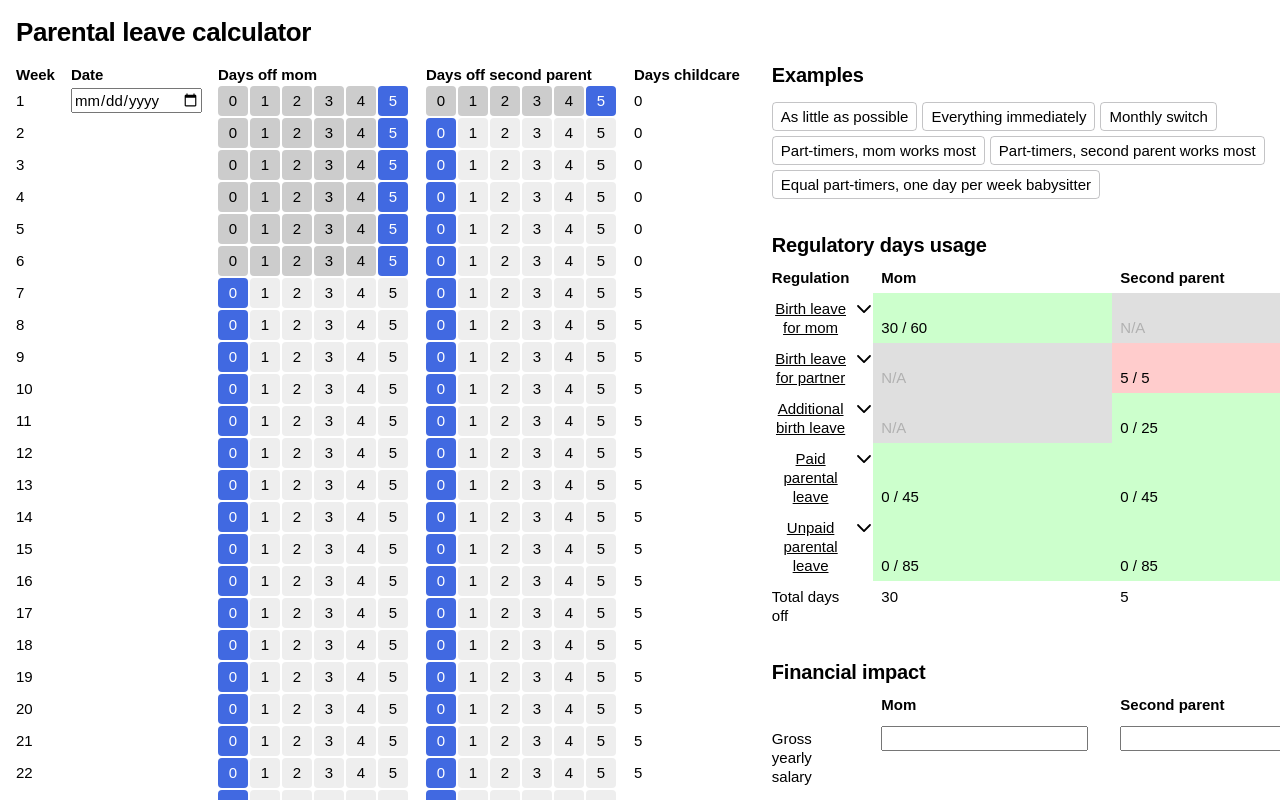
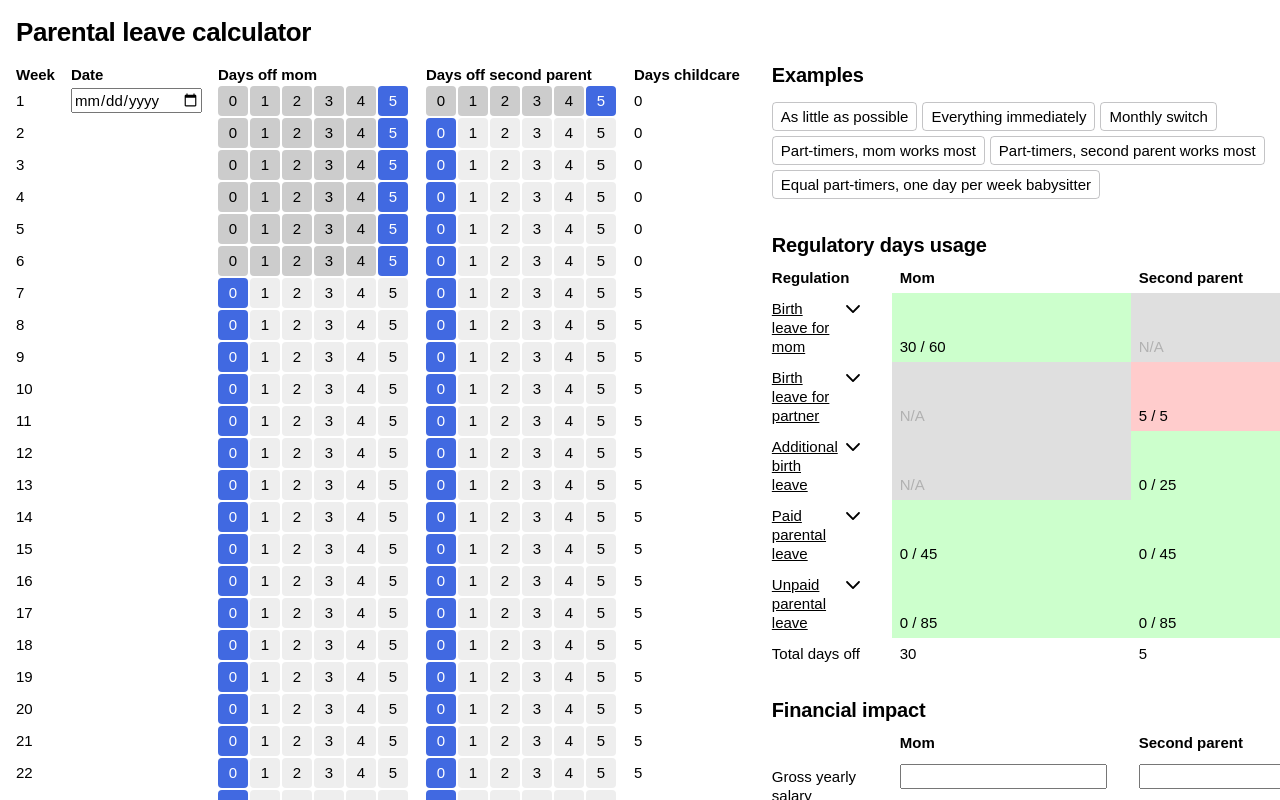
Before and after one commit to Thomas-Kuipers/verlofcalculator, a Vue app: page / in a window 1280 px wide. Shown: the top 800 px of the page. Built offline with nearby package versions, Linux system fonts and the light colour scheme.

Commit message:
Arrow aligned

```diff
--- a/src/components/RegulationRow.vue
+++ b/src/components/RegulationRow.vue
@@ -58,12 +58,15 @@ tfoot td {
 .expand {
     position: relative;
     text-decoration: underline;
+    width: 100%;
+    text-align: left;
+    padding-right: 30px;
 }
 
 .caret {
     width: 30px;
     position: absolute;
-    left: 100%;
+    right: 0;
     top: -6px;
 }
 </style>
```
